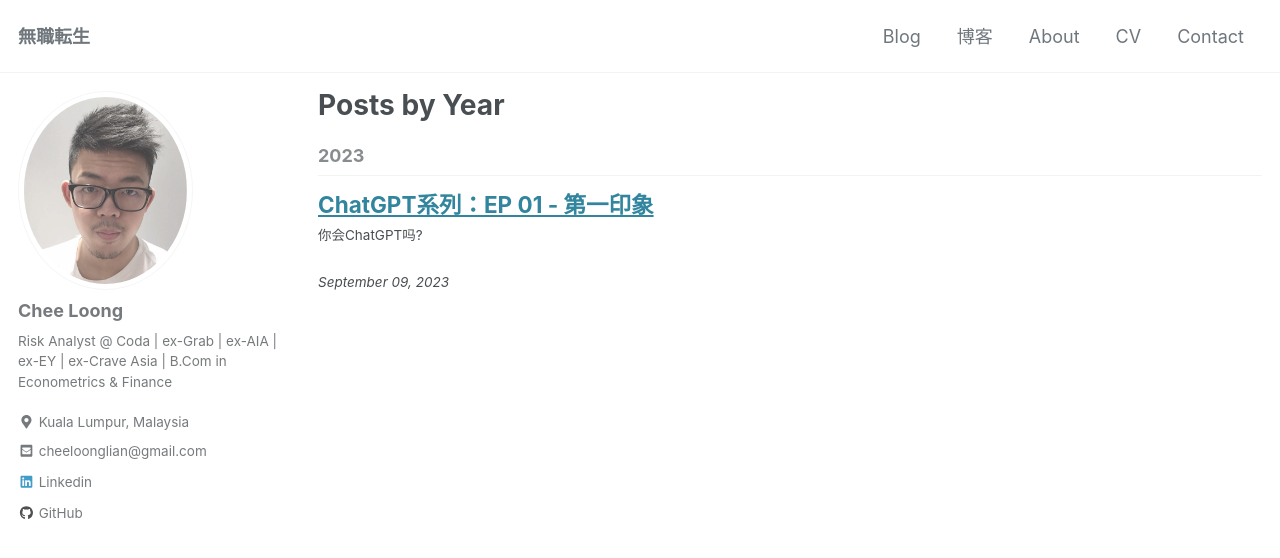
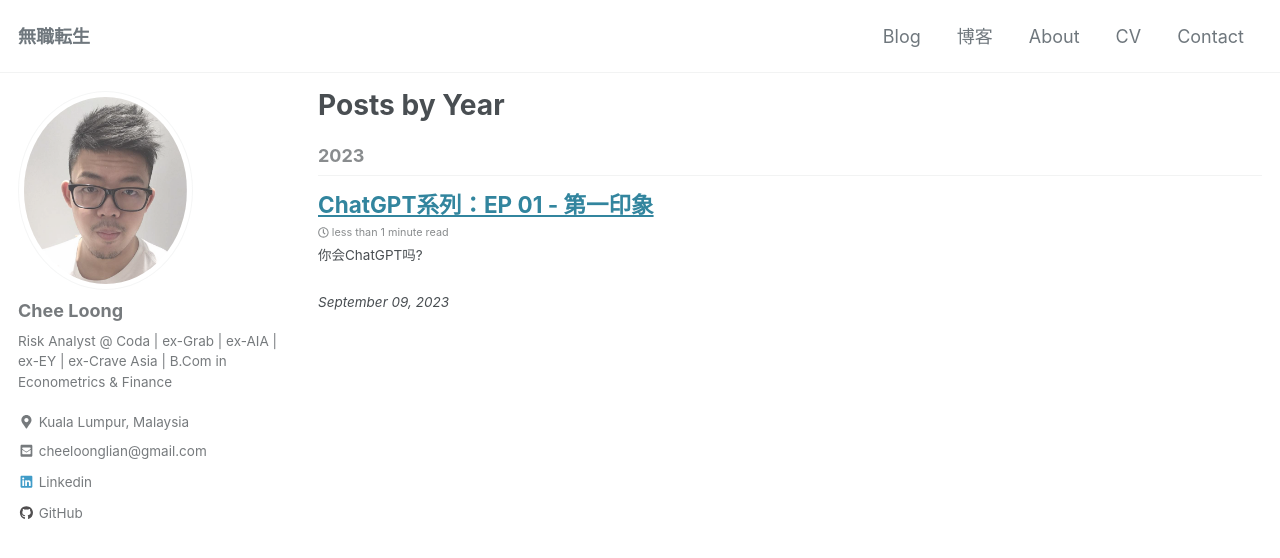
Before and after one commit to CheeLoong/CheeLoong.github.io, a Jekyll site: the page built from _pages/blog_cn.html, in a window 1280 px wide and 900 px high. Shown: the top 558 px of the window. Built offline with Jekyll 4.4.1, drawn with Linux system fonts in a browser that asks for light colours; cached includes are drawn as plain includes; some of the changed lines change nothing that is shown.

Commit message:
fix layout for cn blogpost

```diff
--- a/_config.yml
+++ b/_config.yml
@@ -288,10 +288,21 @@
 
 # Defaults
 defaults:
-  # _posts
+  # _posts (English posts)
   - scope:
       path: ""
       type: posts
+    values:
+      layout: single
+      author_profile: true
+      read_time: true
+      comments: # true
+      share: true
+      related: true
+  # cn_posts (Chinese posts)
+  - scope:
+      path: ""
+      type: cn_posts
     values:
       layout: single
       author_profile: true
```
